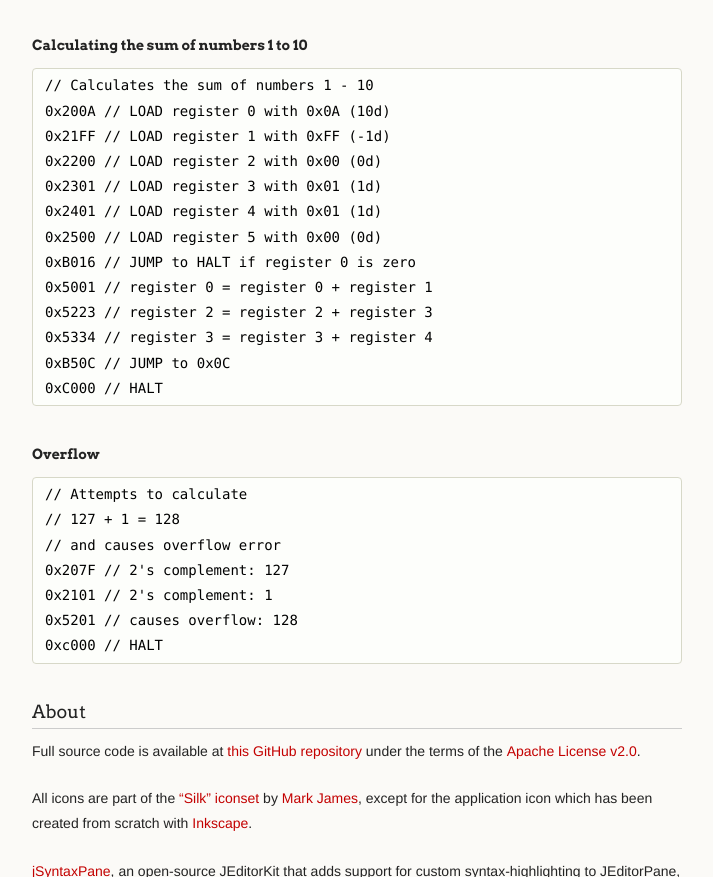
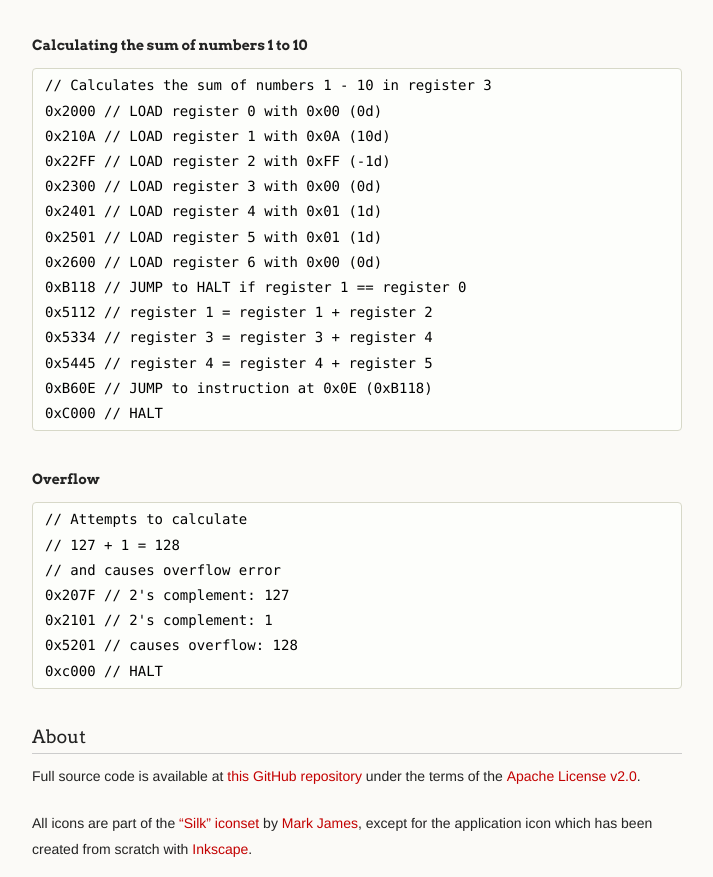
Before and after one commit to cyberpython/BMach, a plain HTML site: page index.html in a window 1280 px wide. Shown: the part 1646-2523 px from the top of the page, without its empty margins (278-991 px from the left). Drawn offline with Linux system fonts and the light colour scheme.

```diff
--- a/index.html
+++ b/index.html
@@ -81,18 +81,19 @@
 
 <h4>Calculating the sum of numbers 1 to 10</h4>
 
-<pre><code>// Calculates the sum of numbers 1 - 10
-0x200A // LOAD register 0 with 0x0A (10d)
-0x21FF // LOAD register 1 with 0xFF (-1d)
-0x2200 // LOAD register 2 with 0x00 (0d)
-0x2301 // LOAD register 3 with 0x01 (1d)
+<pre><code>// Calculates the sum of numbers 1 - 10 in register 3
+0x2000 // LOAD register 0 with 0x00 (0d)
+0x210A // LOAD register 1 with 0x0A (10d)
+0x22FF // LOAD register 2 with 0xFF (-1d)
+0x2300 // LOAD register 3 with 0x00 (0d)
 0x2401 // LOAD register 4 with 0x01 (1d)
-0x2500 // LOAD register 5 with 0x00 (0d)
-0xB016 // JUMP to HALT if register 0 is zero
-0x5001 // register 0 = register 0 + register 1
-0x5223 // register 2 = register 2 + register 3
+0x2501 // LOAD register 5 with 0x01 (1d)
+0x2600 // LOAD register 6 with 0x00 (0d)
+0xB118 // JUMP to HALT if register 1 == register 0
+0x5112 // register 1 = register 1 + register 2
 0x5334 // register 3 = register 3 + register 4
-0xB50C // JUMP to 0x0C
+0x5445 // register 4 = register 4 + register 5
+0xB60E // JUMP to instruction at 0x0E (0xB118)
 0xC000 // HALT
 </code></pre>
 
@@ -119,7 +120,7 @@
         <p><small>Hosted on <a href="https://pages.github.com">GitHub Pages</a> using the Dinky theme</small></p>
       </footer>
     </div>
-    <!--[if !IE]><script>fixScale(document);</script><!--<![endif]-->
+    <!--[if !IE]><script>fixScale(document);</script><![endif]-->
 
   </body>
 </html>
```
Also changed, not shown: params.json (+1 -1 lines).
